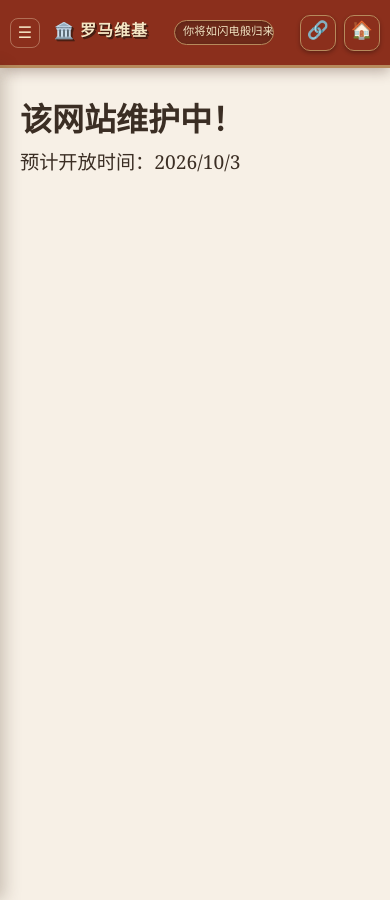
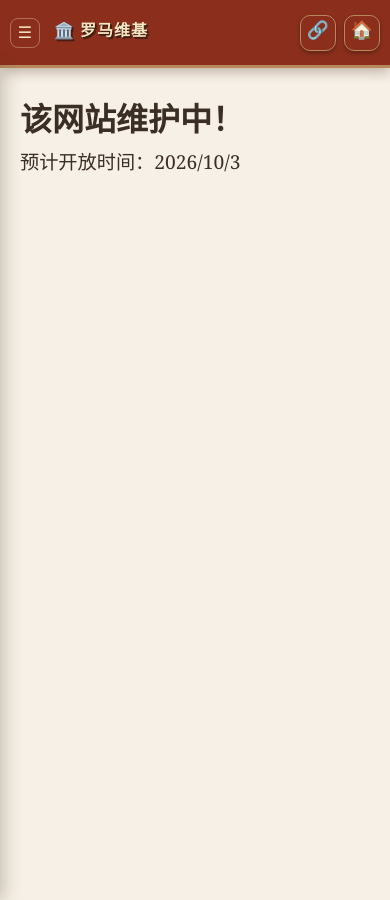
Before and after one commit to GensokyoCirno/gensokyocirno.github.io, a Jekyll site: the page built from index.md, in a window 390 px wide. Built offline with Jekyll 4.4.1, drawn with Linux system fonts in a browser that asks for light colours.

Commit message:
标题栏2

```diff
--- a/_config.yml
+++ b/_config.yml
@@ -41,8 +41,6 @@ navigation:
     url: /hidden/
     icon: 😃
 
-# 注意这些url前面不能带/
-
 navigation_people:
   - title: 人物总览
     url: /people/home/
--- a/_includes/header.html
+++ b/_includes/header.html
@@ -13,10 +13,7 @@
   </div>
 
   <div class="header-center" title="Θά 'ρθεις σαν αστραπή — 你将如闪电般归来">
-    <!-- 桌面端：完整标语 -->
-    <span class="slogan-full">⚡ Θά 'ρθεις σαν αστραπή — 你将如闪电般归来</span>
-    <!-- 移动端：精简标语 -->
-    <span class="slogan-short">你将如闪电般归来</span>
+    <span>⚡ Θά 'ρθεις σαν αστραπή — 你将如闪电般归来</span>
   </div>
 
   <div class="header-right">
--- a/assets/css/style.css
+++ b/assets/css/style.css
@@ -422,9 +422,6 @@ body {
 /* ============================================================
    响应式适配（重点改进移动端标题栏）
    ============================================================ */
-
-/* ---------- 桌面端：默认显示完整标语 ---------- */
-
 /* ---------- 平板 / 手机（≤ 780px） ---------- */
 @media (max-width: 780px) {
   /* 标题栏整体 */
@@ -449,24 +446,8 @@ body {
     font-size: 1.15rem;
   }
 
-  /* ---------- 中间标语：放大、切换为中文 ---------- */
   .header-center {
-    flex: 1;
-    max-width: none;
-    font-size: 0.95rem;
-    padding: 6px 14px;
-    margin: 0 8px;
-    letter-spacing: 0.4px;
-    background: #6f2a1a;
-    border-color: #b78a5c;
-  }
-
-  /* 移动端显示中文标语，隐藏希腊文 */
-  .slogan-full {
     display: none !important;
-  }
-  .slogan-short {
-    display: inline;
   }
 
   /* ---------- 右侧按钮：加大尺寸 ---------- */
@@ -519,10 +500,7 @@ body {
 
   /* 进一步优化标语 */
   .header-center {
-    font-size: 0.85rem;
-    padding: 5px 10px;
-    margin: 0 4px;
-    letter-spacing: 0.2px;
+    display: none !important;
   }
 
   /* 按钮尺寸稍作调整，但保持可点击面积 */
@@ -554,9 +532,7 @@ body {
   }
 
   .header-center {
-    font-size: 0.75rem;
-    padding: 4px 8px;
-    letter-spacing: 0;
+    display: none !important;
   }
 
   .btn-wiki {
@@ -805,12 +781,6 @@ body {
   .sidebar-overlay {
     display: none !important;
   }
-  .sidebar-toggle {
-    display: none !important;
-  }
-  .slogan-short {
-    display: none !important;
-  }
 }
 @media (max-width: 480px) {
   .header-center {
```
Also changed, not shown: _includes/sidebar/people.html (+0 -18 lines).
